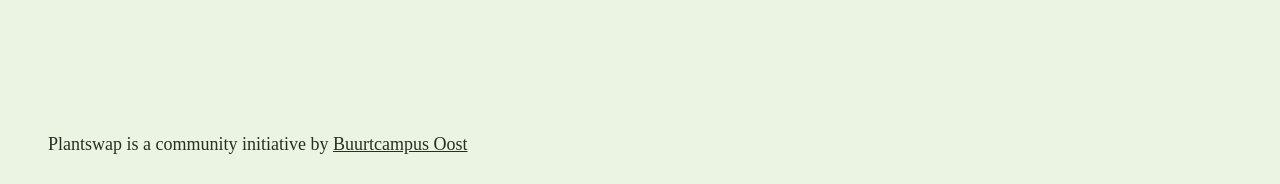
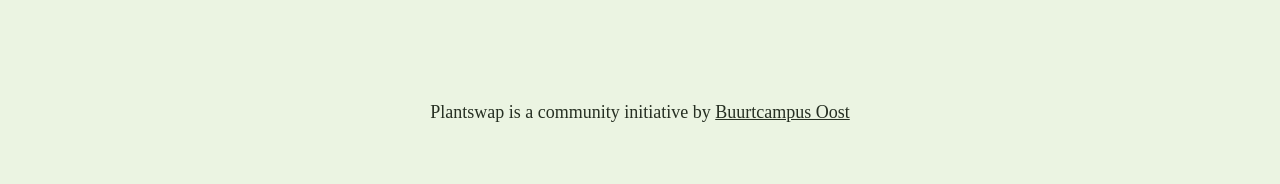
Before and after one commit to YoussraElmortai/plantswap, a Vue app: page /contact in a window 1280 px wide. Shown: the part 613-797 px from the top of the page. Built offline with nearby package versions, Linux system fonts and the light colour scheme; a web font is replaced by a local one.

Commit message:
Update App.vue

```diff
--- a/src/App.vue
+++ b/src/App.vue
@@ -55,4 +55,10 @@
     border-bottom: solid var(--accent-color);
   }
 }
+
+footer {
+  padding: 2rem;
+  display: flex;
+  justify-content: center;
+}
 </style>
```
